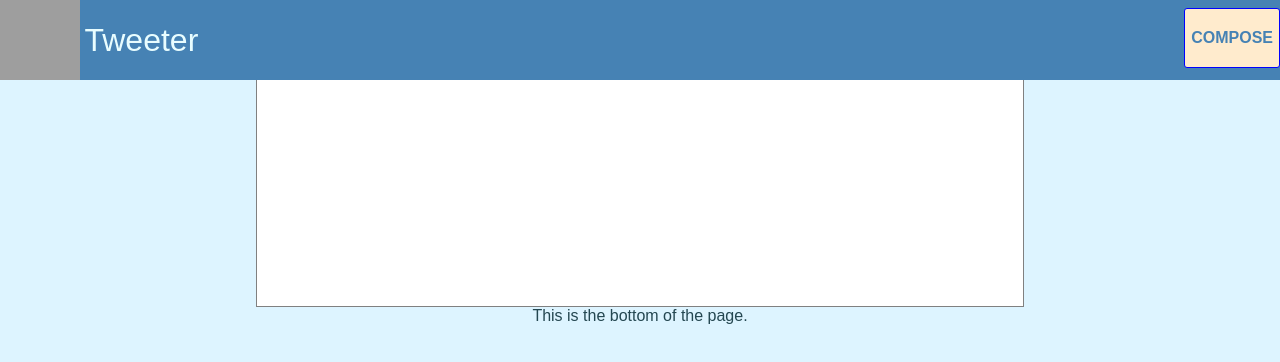
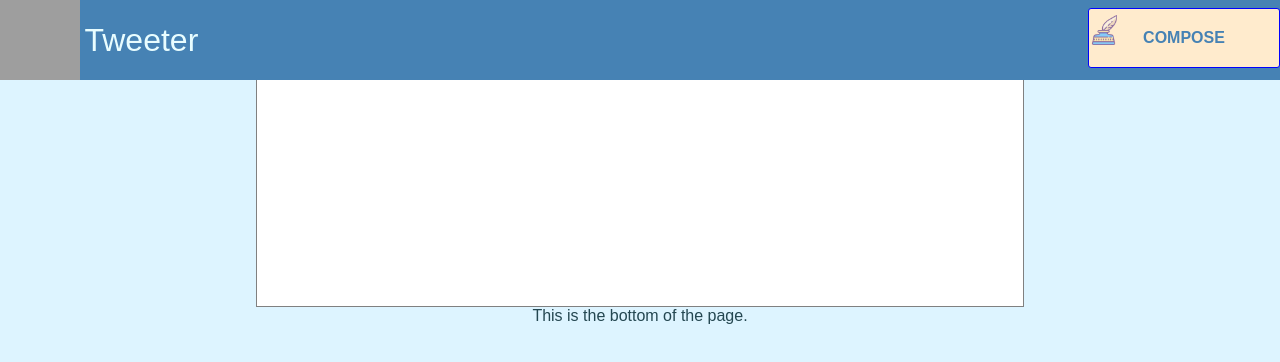
Before and after one commit to steveabouem/Tweeter-, a website: page public/index.html in a window 1280 px wide. Drawn offline with nearby package versions, Linux system fonts and the light colour scheme; no server answers; grey boxes are pictures that could not be loaded.

Commit message:
Stretch: button and hover effects corrected

```diff
--- a/public/index.html
+++ b/public/index.html
@@ -14,9 +14,11 @@
 <body>
   <!-- Top nav bar (fixed) -->
   <nav id="nav-bar">
-    <img class="logo" src="https://png.icons8.com/cotton/48/000000/twitter.png">
+    <span><img class="logo" src="https://png.icons8.com/cotton/48/000000/twitter.png">
     <span class="header">Tweeter</span>
-    <button  class="toggle">COMPOSE</button>
+
+    <button  class="toggle"><img class="ink" src="/images/pen.png">COMPOSE</button>
+    </span>
   </nav>
 
   <!-- Page-specific (main) content here -->
--- a/public/styles/main.css
+++ b/public/styles/main.css
@@ -12,6 +12,14 @@
   border-radius: 10px;
 }
 
+.ink {
+  position: absolute;
+  z-index: 2;
+  right: 160px;
+  width: 30px;
+  top: 10%;
+
+}
 
 .oldTweets .userInfo {
   text-align: justify;
@@ -106,7 +114,8 @@
 }
 
 #nav-bar .toggle {
-  float: right;
+  position: absolute;
+  right: 0;
   border: 1px solid blue;
   border-radius: 3px;
   background-color: blanchedalmond;
@@ -114,6 +123,7 @@
   font-weight: bold;
   height: 60px;
   margin-top: 8px;
+  width: 15%;
 }
 
 #nav-bar .toggle:hover {
@@ -121,6 +131,11 @@
   color: #00bb7d;
   border-bottom: 3px solid;
   border-bottom-color: #00b652;
+  filter: hue-rotate(30%);
+}
+
+#nav-bar .toggle:hover .ink {
+  filter: invert(50%);
 }
 
 html {
@@ -153,8 +168,8 @@ footer {
 }
 
 /*
- * Additional CSS can be defined below or in other CSS files, as per instructions
- */
+* Additional CSS can be defined below or in other CSS files, as per instructions
+*/
 .container {
   width: 60%;
   display: block;
```
Also changed, not shown: public/images/pen.png (added).
